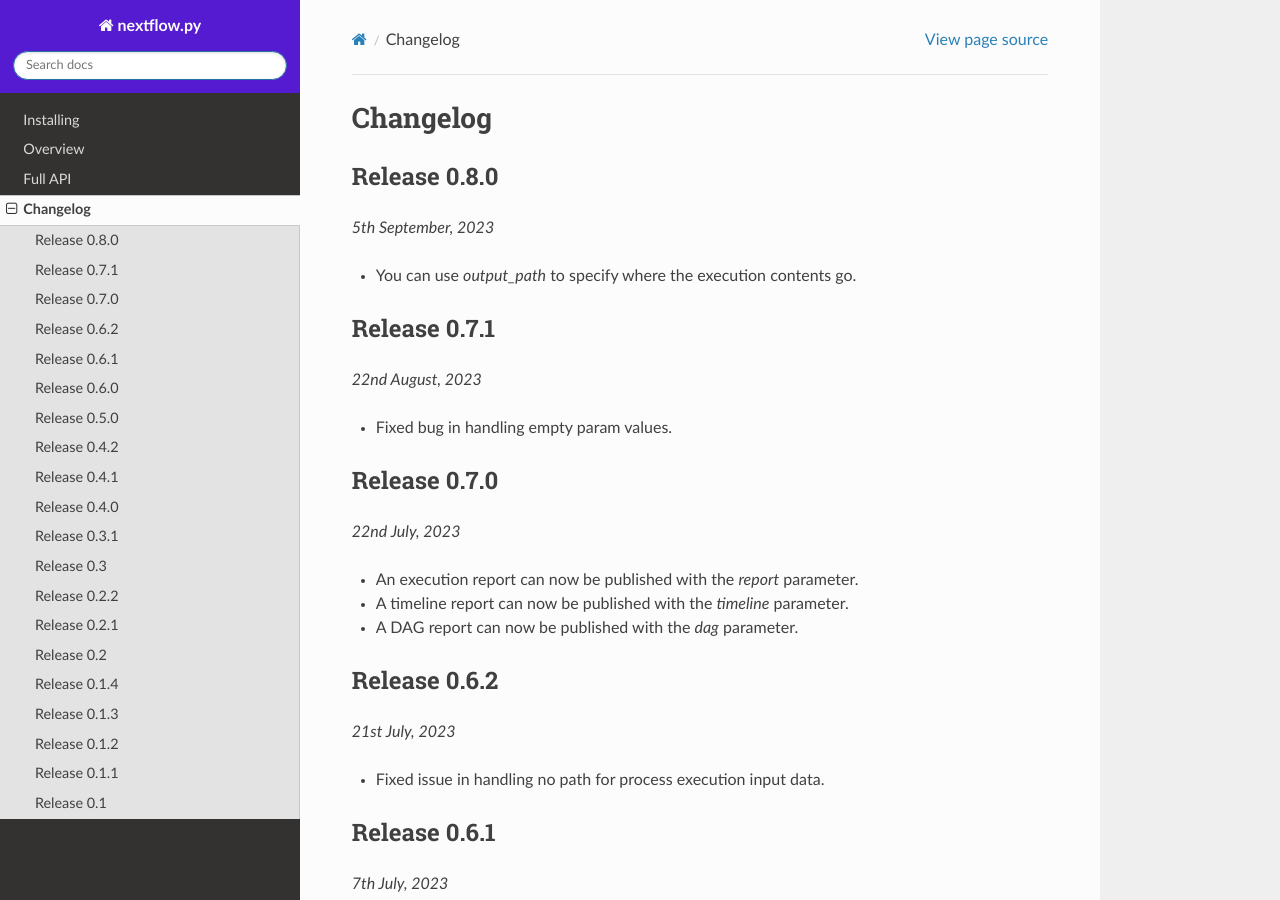
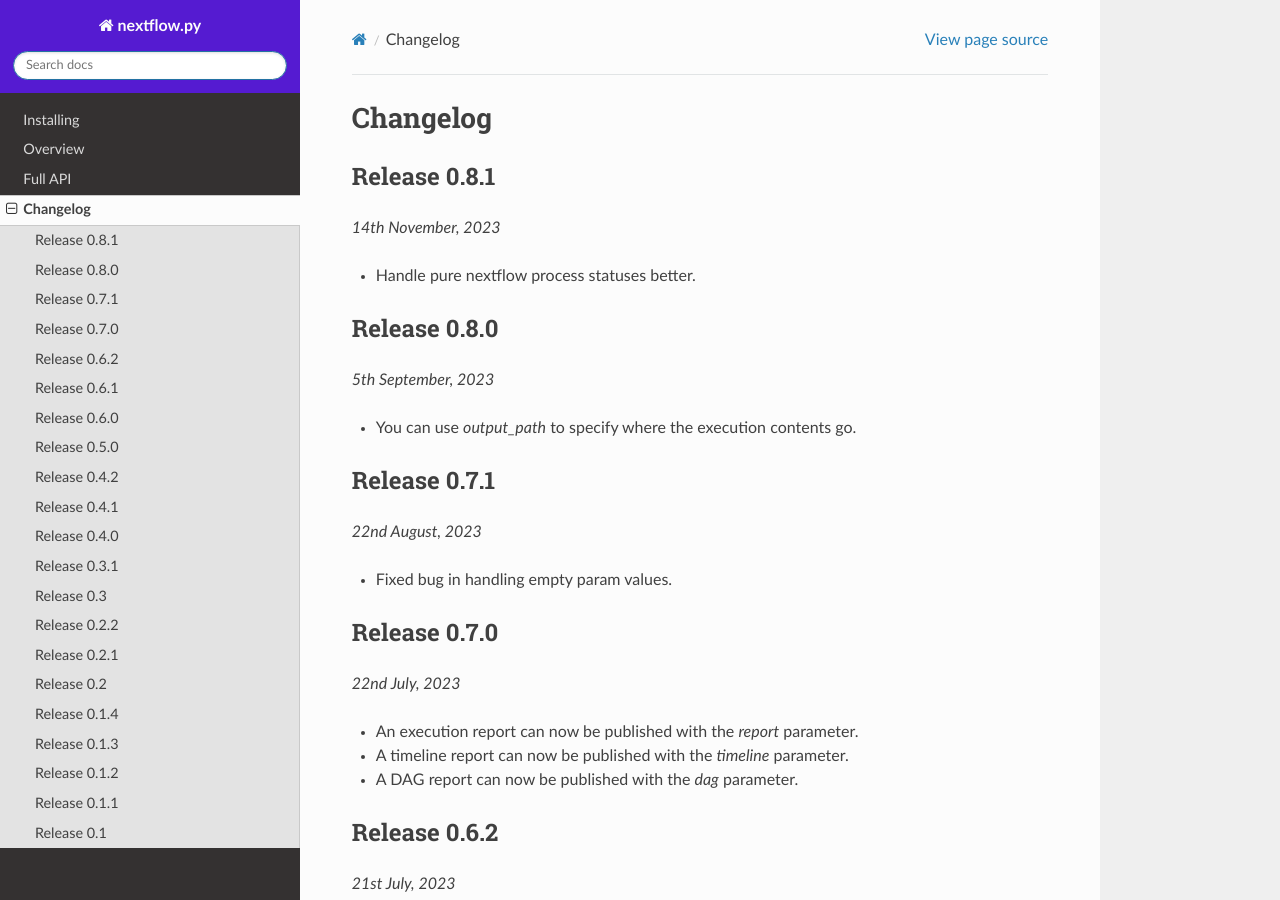
Before and after one commit to goodwright/nextflow.py, a Sphinx documentation site: the page built from docs/source/changelog.rst, in a window 1280 px wide and 900 px high. Built offline with Sphinx 7.4.7 and the Read the Docs theme 2.0.0, drawn with Linux system fonts in a browser that asks for light colours.

Commit message:
Update changelog

```diff
--- a/README.rst
+++ b/README.rst
@@ -232,6 +232,14 @@ during their execution too. These can be obtained as follows:
 Changelog
 ---------
 
+Release 0.8.1
+~~~~~~~~~~~~~
+
+`14th November, 2023`
+
+* Handle pure nextflow process statuses better.
+
+
 Release 0.8.0
 ~~~~~~~~~~~~~
 
--- a/docs/source/changelog.rst
+++ b/docs/source/changelog.rst
@@ -1,5 +1,13 @@
 Changelog
 ---------
+
+Release 0.8.1
+~~~~~~~~~~~~~
+
+`14th November, 2023`
+
+* Handle pure nextflow process statuses better.
+
 
 Release 0.8.0
 ~~~~~~~~~~~~~
```
